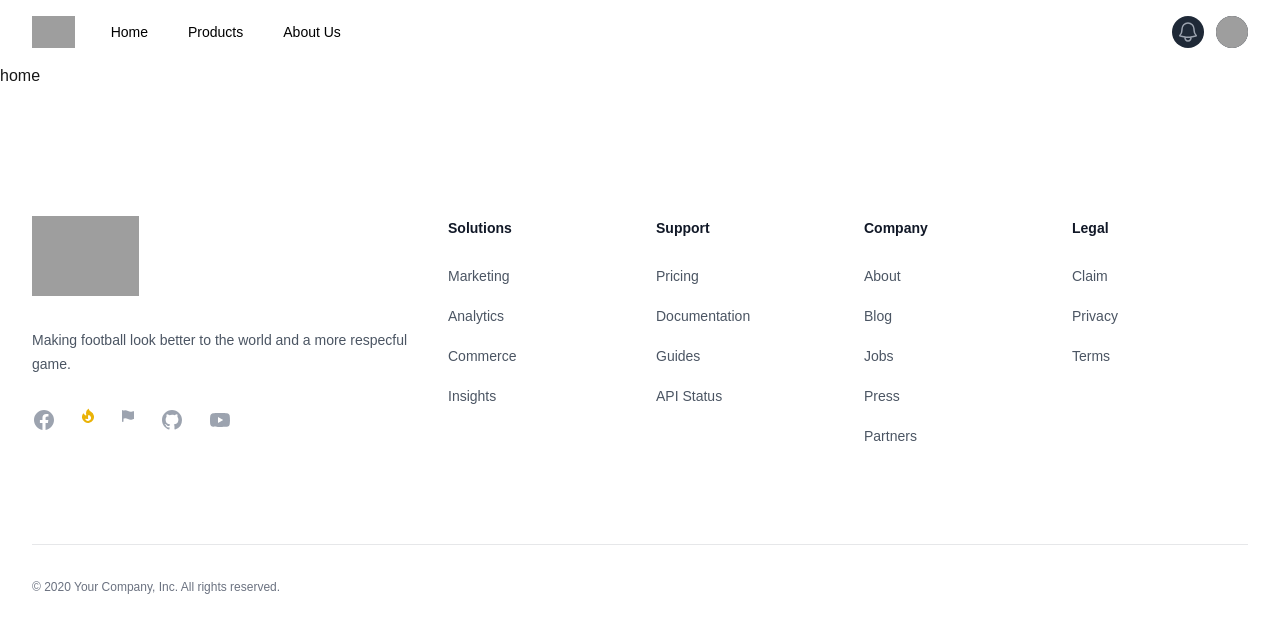
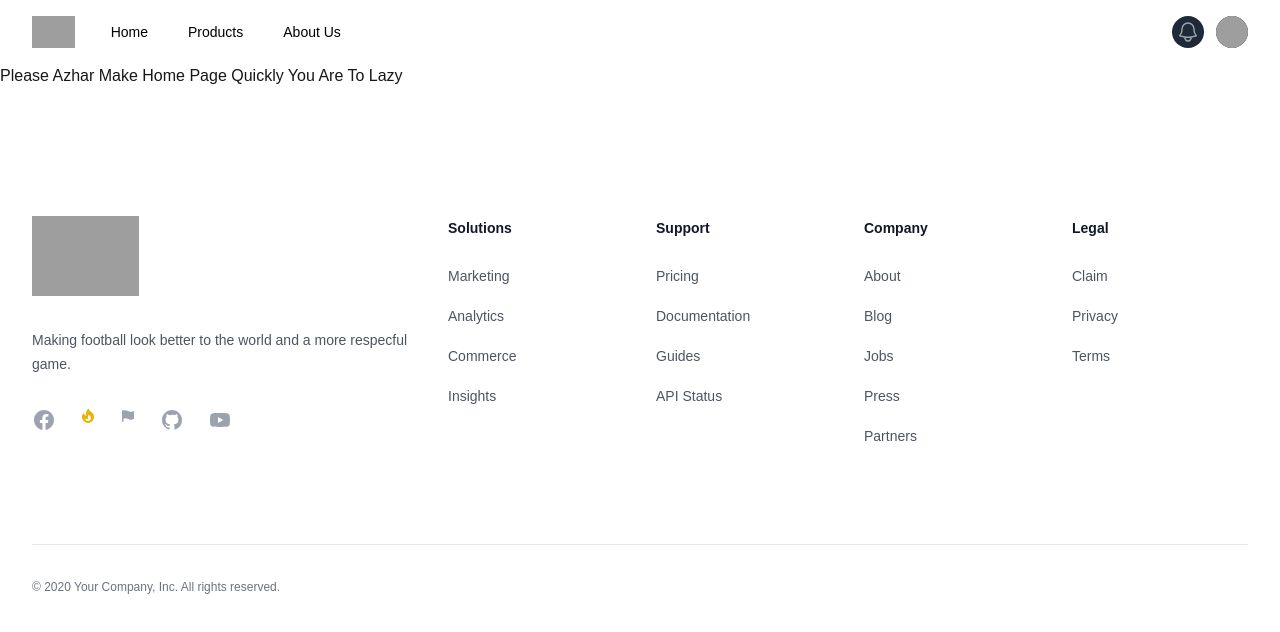
Before and after one commit to ShoaibKhanJadoon/FYP, a Next.js app: page / in a window 1280 px wide. Shown: the top 632 px of the page. Built offline with nearby package versions, Linux system fonts and the light colour scheme; grey boxes are pictures that could not be loaded.

Commit message:
Navigation Added

```diff
--- a/src/app/page.js
+++ b/src/app/page.js
@@ -2,7 +2,10 @@
 
 const page = () => {
   return (
-    <div>home</div>
+    <div>
+      Please Azhar Make Home Page Quickly
+      You Are To Lazy
+    </div>
   )
 }
 
```
